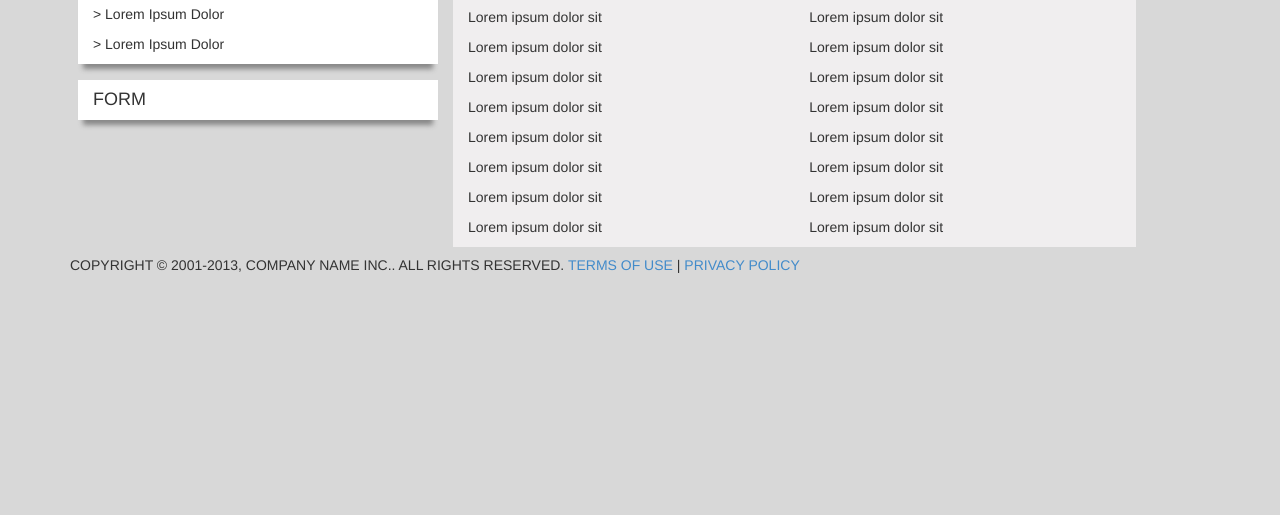
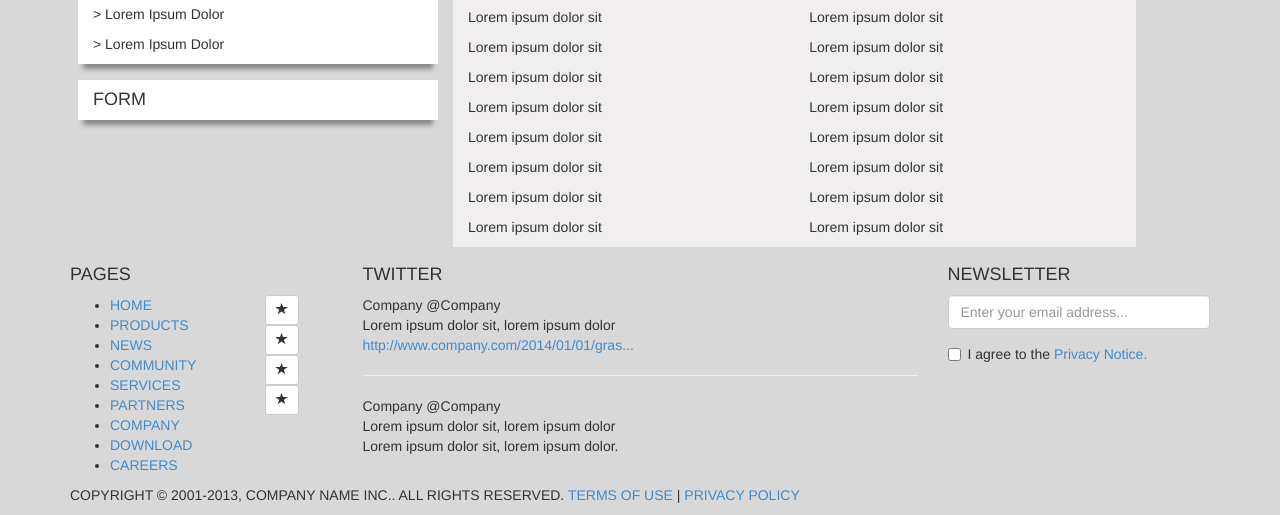
Before and after one commit to hwchan/XPlusZ, a plain HTML site: page exercise/index.html in a window 1280 px wide. Shown: the part 596-1111 px from the top of the page. Before the commit the page ends 881 px from the top, so only its background shows below. Drawn offline with nearby package versions, Linux system fonts and the light colour scheme.

Commit message:
Added bottom green footer

```diff
--- a/exercise/index.html
+++ b/exercise/index.html
@@ -139,6 +139,70 @@
 			</div>
 		</div>
 
+	<!-- Green footer -->
+	<div>
+		<div class="container">
+			<div class="row">
+				<div class="col-md-3">
+					<h4>PAGES</h4>
+					<div class="row">
+						<div class="col-md-8">
+							<ul>
+								<li><a href="#">HOME</a></li>
+								<li><a href="#">PRODUCTS</a></li>
+								<li><a href="#">NEWS</a></li>
+								<li><a href="#">COMMUNITY</a></li>
+								<li><a href="#">SERVICES</a></li>
+								<li><a href="#">PARTNERS</a></li>
+								<li><a href="#">COMPANY</a></li>
+								<li><a href="#">DOWNLOAD</a></li>
+								<li><a href="#">CAREERS</a></li>
+							</ul>
+						</div>
+						<div class="col-md-4">
+							<button type="button" class="btn btn-default btn-sm">
+								<span class="glyphicon glyphicon-star"></span>
+							</button>
+							<button type="button" class="btn btn-default btn-sm">
+								<span class="glyphicon glyphicon-star"></span>
+							</button>
+							<button type="button" class="btn btn-default btn-sm">
+								<span class="glyphicon glyphicon-star"></span>
+							</button>
+							<button type="button" class="btn btn-default btn-sm">
+								<span class="glyphicon glyphicon-star"></span>
+							</button>
+						</div>
+					</div>
+				</div>
+				<div class="col-md-6">
+					<h4>TWITTER</h4>
+					<p>
+						Company @Company
+						<br>Lorem ipsum dolor sit, lorem ipsum dolor
+						<br><a href="#">http://www.company.com/2014/01/01/gras...</a>
+						<hr>
+						Company @Company
+						<br>Lorem ipsum dolor sit, lorem ipsum dolor
+						<br>Lorem ipsum dolor sit, lorem ipsum dolor.
+					</p>
+				</div>
+				<div class="col-md-3">
+					<h4>NEWSLETTER</h4>
+					<form role="form">
+						<div class="form-group">
+							<input type="email" class="form-control" id="exampleInputEmail1" placeholder="Enter your email address...">
+						</div>
+						<div class="checkbox">
+							<label>
+								<input type="checkbox"> I agree to the <a href="#">Privacy Notice.</a>
+							</label>
+						</div>
+					</form>
+				</div>
+			</div>
+		</div>
+	</div>
 
 	<!-- Copyright footer -->
 	<div id="footer">
```
